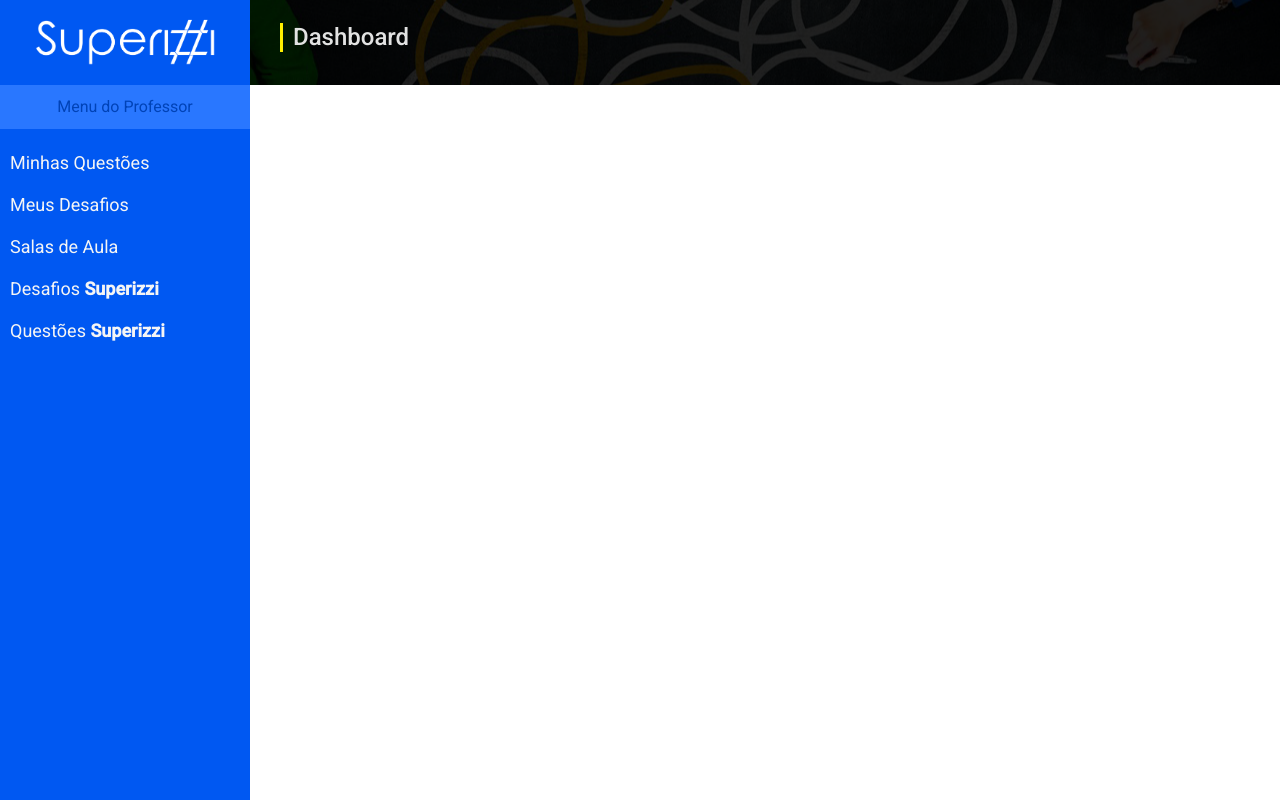
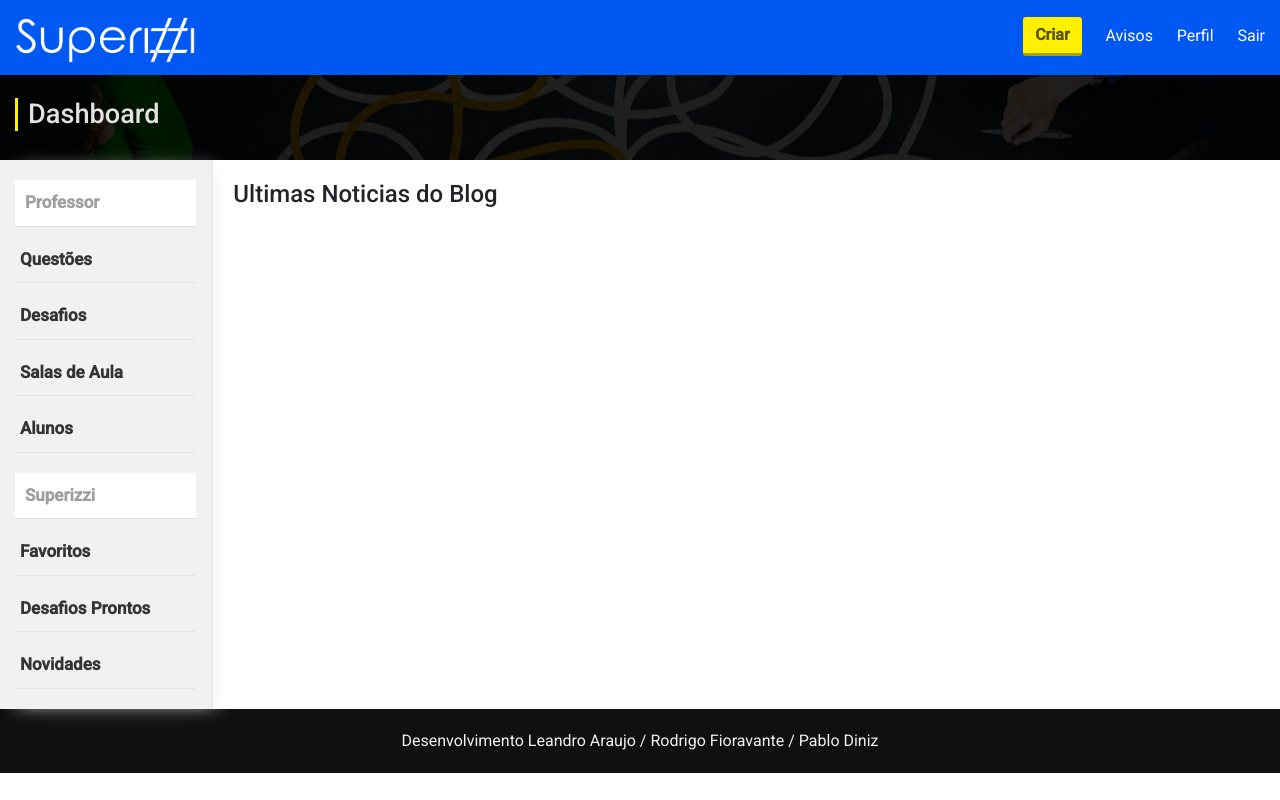
Before and after one commit to araujodev/angular-7-professores-supizzi, an Angular app: page / in a window 1280 px wide. Built offline with nearby package versions, Linux system fonts and the light colour scheme.

Commit message:
Ajustes em layout

```diff
--- a/src/app/app.component.html
+++ b/src/app/app.component.html
@@ -1,29 +1,67 @@
-<div class="content">
-  <div class="wrapper">
-    <!-- Sidebar -->
-    <nav id="sidebar">
-      <div class="sidebar-header">
-        <img src="../assets/images/superizzi-logo-white.png" alt="Logomarca" />
-      </div>
+<header>
+    <div class="container-fluid">
+        <div class="row">
+            <div class="col-md-12">
+                <div class="logomarca">
+                    <a href="">
+                        <img src="../assets/images/superizzi-logo-white.png" alt="Logomarca Superizzi">
+                    </a>
+                </div>
+                <div class="pre-menu">
 
-      <ul class="list-unstyled components">
-        <p>Menu do Professor</p>
-        <li><a href="#">Minhas Questões</a></li>
-        <li><a href="#">Meus Desafios</a></li>
-        <li><a href="#">Salas de Aula</a></li>
-        <li>
-          <a href="#">Desafios <b>Superizzi</b></a>
-        </li>
-        <li>
-          <a href="#">Questões <b>Superizzi</b></a>
-        </li>
-      </ul>
-    </nav>
-    <div class="slide-header">
-      <div class="container-fluid">
-        <div class="col-md-12"><h2>Dashboard</h2></div>
-      </div>
+                    <a href="" class="btn btn-yellow"> Criar </a>
+                    <a href=""> <i class="far fa-bell"></i> Avisos </a>
+                    <a href=""> <i class="far fa-user"></i> Perfil </a>
+                    <a href=""> <i class="fas fa-sign-out-alt"></i> Sair </a>
+                </div>
+            </div>
+        </div>
     </div>
-  </div>
+</header>
+
+<!-- <router-outlet></router-outlet> -->
+<div class="slide-header">
+    <div class="container-fluid">
+        <div class="row">
+            <div class="col-md-12">
+                <h2> Dashboard </h2>
+            </div>
+        </div>
+    </div>
 </div>
-<router-outlet></router-outlet>
+
+<div class="container-fluid main-content">
+
+    <div class="row">
+        <div class="col-md-2 left-menu">
+            <ul class="menu">
+                <li class="disabled">Professor </li>
+                <li><a href=""> Questões </a> </li>
+                <li><a href=""> Desafios </a> </li>
+                <li><a href=""> Salas de Aula </a> </li>
+                <li><a href=""> Alunos </a> </li>
+                <li class="disabled">Superizzi </li>
+                <li><a href=""> Favoritos </a> </li>
+                <li><a href=""> Desafios Prontos </a> </li>
+                <li><a href=""> Novidades </a> </li>
+            </ul>
+        </div>
+        <div class="col-md-10 content">
+            <div class="row-special">
+                <h4> Ultimas Noticias do Blog </h4>
+            </div>
+
+        </div>
+    </div>
+
+</div>
+
+<footer>
+    <div class="container-fluid">
+        <div class="row">
+            <div class="col-md-12 text-center">
+                Desenvolvimento Leandro Araujo / Rodrigo Fioravante / Pablo Diniz
+            </div>
+        </div>
+    </div>
+</footer>
--- a/src/styles.css
+++ b/src/styles.css
@@ -1,4 +1,8 @@
 /* You can add global styles to this file, and also import other style files */
+*{
+    margin: 0;
+    padding: 0;
+}
 
 html,
 body {
@@ -9,67 +13,134 @@
   font-family: Roboto, "Helvetica Neue", sans-serif;
 }
 
-.slide-header {
+.btn-yellow{
+    background-color: #ffef00;
+    color: #5a5500 !important;
+    font-weight: bold;
+    border: none;
+    border-bottom: 3px solid #ada200;
+    border-radius: 3px;
+}
+
+.error-input{
+    color: red;
+    font-weight: bold;
+    display: none;
+    border-left: 2px solid red;
+    margin-top: 10px;
+    margin-bottom: 20px;
+    padding-left: 10px;
+}
+
+header{
+    background: #0058f2;
+    height: 75px;
+}
+
+header .logomarca{
+    float: left;
+    margin-top: 13px;
+}
+
+header .pre-menu{
+    margin-top: 17px;
+    float: right;
+}
+
+header .pre-menu a{
+    margin-left: 20px;
+    color: white;
+}
+
+header .logomarca img{
+    width: 180px;
+}
+
+.slide-header{
     background-color: #010202;
-  background-image: url("assets/images/gamification-header.png");
+    background-image: url('assets/images/gamification-header.png');
     background-repeat: no-repeat;
     background-position: center;
     height: 85px;
     padding-top: 23px;
     padding-bottom: 21px;
     overflow-y: hidden;
+}
+
+.slide-header img{
     width: 100%;
 }
 
-.slide-header h2 {
+.slide-header h2{
     color: #e2e2e2;
-  font-size: 1.5rem;
+    font-size: 1.7rem;
     border-left: 3px solid #ffef00;
     padding-left: 10px;
 }
 
-.wrapper {
-  display: flex;
-  align-items: stretch;
+.main-content, .main-content > .row{
+    height: auto;
 }
 
-#sidebar {
-  min-width: 250px;
-  max-width: 250px;
-  min-height: 100vh;
-  background: #0058f2;
+.row-special{
+    display: -webkit-box;
+    display: -ms-flexbox;
+    display: flex;
+    -ms-flex-wrap: wrap;
+    flex-wrap: wrap;
 }
 
-#sidebar.active {
-  margin-left: -250px;
+.content{
+    padding: 20px;
 }
 
-.sidebar-header {
-  text-align: center;
-  margin: auto;
+.left-menu{
+    background: #f1f1f1;
+    width: 100px;
+    min-height: 100%;
+    left: 0;
+    float: left;
+    border-right: 2px solid #ececec;
+    box-shadow: 10px 3px 18px -8px #f1f1f1;
 }
 
-.sidebar-header img {
-  width: 180px;
-  margin-top: 15px;
+.menu{
+    list-style: none;
+    width: 100%;
+    margin-top: 16px;
 }
 
-#sidebar p {
-  background: #2977ff;
-  margin-top: 17px;
-  padding: 10px;
-  text-align: center;
-  color: #0043b7;
+.menu li{
+    padding-bottom: 10px;
+    padding-left: 5px;
+    font-size: 17px;
+    margin-top: 20px;
     margin-bottom: 20px;
+    font-weight: bold;
+    border-bottom: 1px solid #e2e2e2;
 }
 
-#sidebar .components li a {
-  color: #f5f5f5 !important;
-  text-decoration: none;
-  font-size: 18px;
+.menu .disabled{
+    background: white;
+    padding: 10px;
+    color: #9e9e9e;
 }
 
-#sidebar .components li {
-  margin-left: 10px;
-  margin-bottom: 15px;
+.menu li a{
+    color: #333;
 }
+
+footer{
+    background: #101010;
+    padding: 20px;
+    bottom: 0;
+    color: #f1f1f1;
+}
+
+.blog-item{
+    width: 100%
+}
+
+.blog-image img{
+    width: 100%;
+}
```
Also changed, not shown: 1 other file (tests, documents, lock files or other folders). Lines whose indentation alone changed are shown as unchanged.
